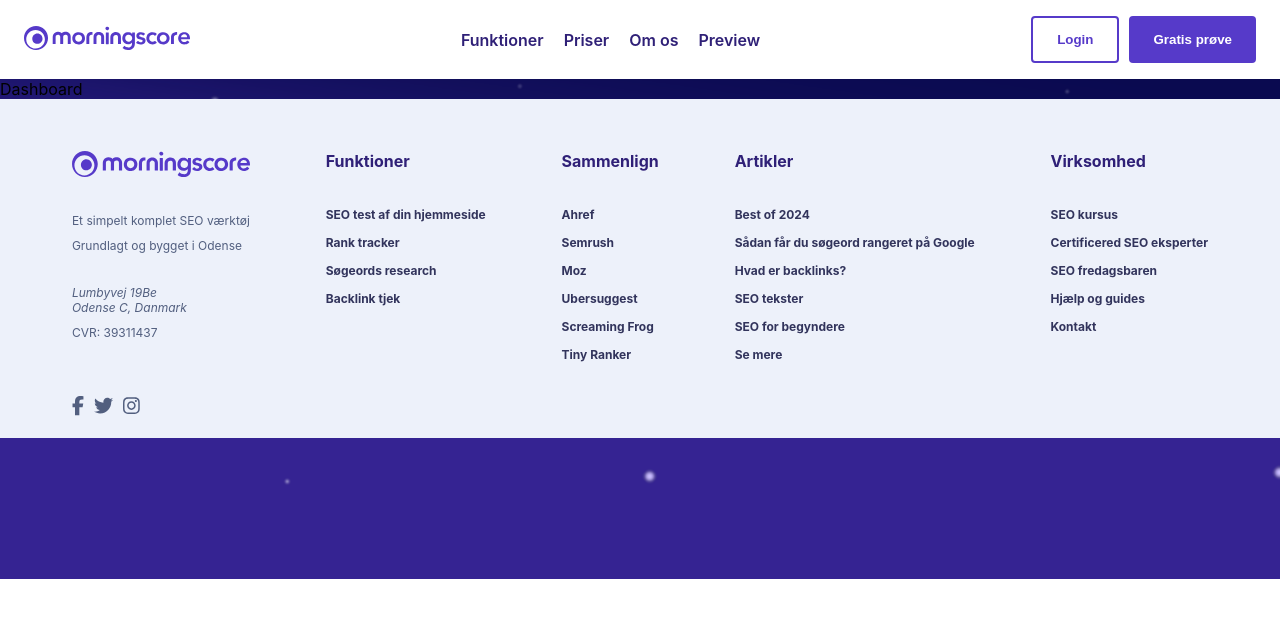
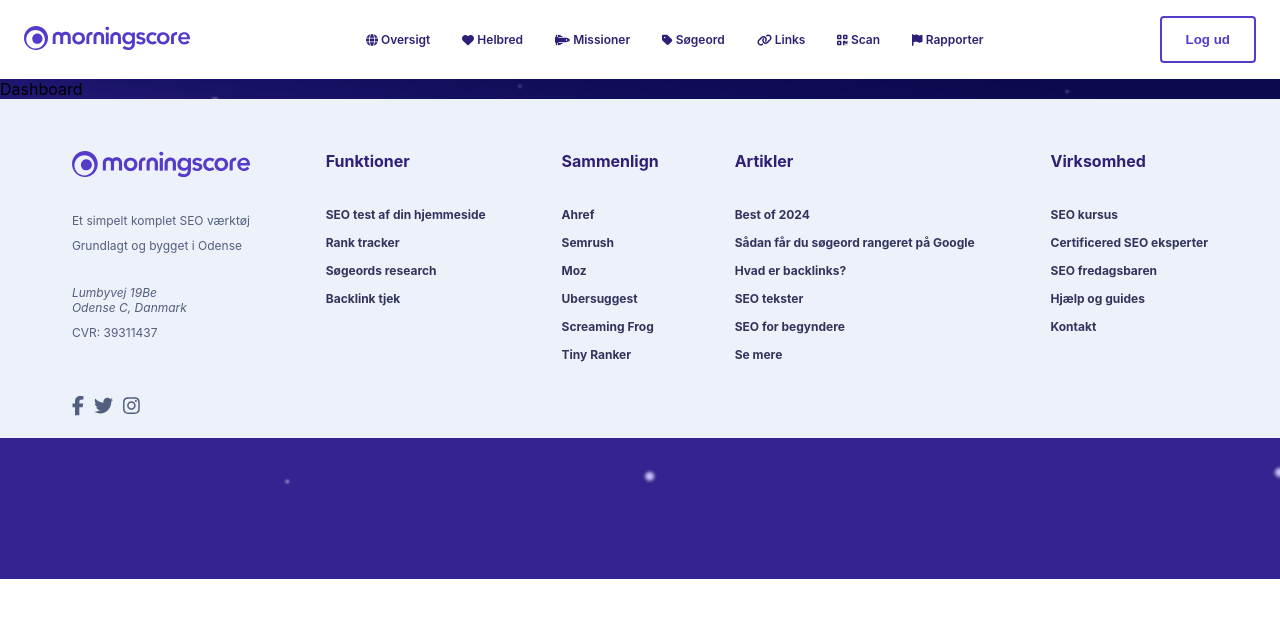
Before and after one commit to FrederikkeEbbe/github-morningscore, a React (Vite) app: page /dashboard in a window 1280 px wide. Shown: the top 618 px of the page. Built offline with nearby package versions, Linux system fonts and the light colour scheme.

Commit message:
dashboard navigation

```diff
--- /dev/null
+++ b/src/components/DashboardNav.jsx
@@ -0,0 +1,41 @@
+import React, { useState } from 'react';
+import '../styles/main.scss'
+import '../../public/logo-horizontal.svg'
+import { Link } from 'react-router-dom';
+import { FontAwesomeIcon } from '@fortawesome/react-fontawesome';
+import { faGlobe, faHeart, faSpaceShuttle, faTag, faLink, faQrcode, faFlag } from '@fortawesome/free-solid-svg-icons';
+
+const DashboardNav = () => {
+  const [isMenuOpen, setIsMenuOpen] = useState(false);
+
+  const toggleMenu = () => {
+    setIsMenuOpen(!isMenuOpen);
+  };
+
+  return (
+    <nav className="navbar">
+      <div className="navbar-logo">
+        <Link to='/'>
+        <img src="logo-horizontal.svg" alt="Logo" />
+        </Link>
+      </div>
+      <button className="navbar-menu" onClick={toggleMenu}>
+        ☰
+      </button>
+      <div className={`navbar-links ${isMenuOpen ? 'active' : ''}`}>
+        <a href="#oversigt"><FontAwesomeIcon icon={faGlobe} /> Oversigt</a>
+        <a href="#helbred"><FontAwesomeIcon icon={faHeart} /> Helbred</a>
+        <a href="#missioner"><FontAwesomeIcon icon={faSpaceShuttle} /> Missioner</a>
+        <a href="#søgeord"><FontAwesomeIcon icon={faTag} /> Søgeord</a>
+        <a href="#links"><FontAwesomeIcon icon={faLink} /> Links</a>
+        <a href="#scan"><FontAwesomeIcon icon={faQrcode} /> Scan</a>
+        <a href="#rapporter"><FontAwesomeIcon icon={faFlag} /> Rapporter</a>
+      </div>
+      <div className="navbar-buttons">
+          <Link  to='/'><button className="button-thick-outline">Log ud</button></Link>
+        </div>
+    </nav>
+  );
+}
+
+export default DashboardNav;
--- a/src/routes/Dashboard.jsx
+++ b/src/routes/Dashboard.jsx
@@ -1,11 +1,12 @@
 import React from 'react'
 import Navbar from '../components/Navbar'
 import Footer from '../components/Footer'
+import DashboardNav from '../components/DashboardNav'
 
 const Dashboard = () => {
   return (
     <>
-      <Navbar/>
+      <DashboardNav />
       <div>Dashboard</div>
       <Footer/>
     </>
--- a/src/styles/main.scss
+++ b/src/styles/main.scss
@@ -102,8 +102,13 @@
   }
 
   &-links {
+    font-size: 12px;
     display: flex;
-    gap: 20px;
+    gap: 12px;
+
+    @media (min-width: 900px){
+      gap: 32px;
+    }
 
     a {
       color: #2F2077;
```
